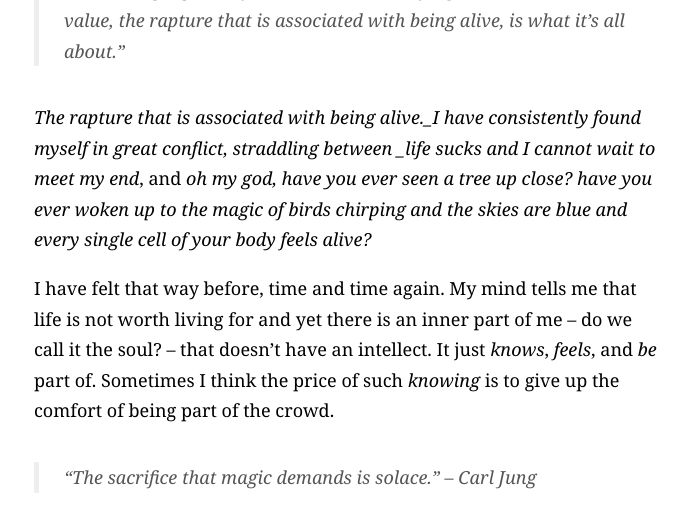
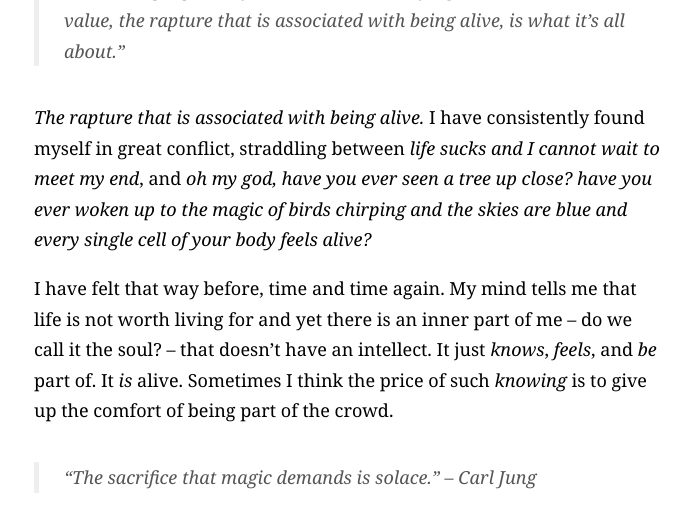
Before and after one commit to wynlim/wynlim.github.io, a Jekyll site: the page built from _posts/2017-11-12-the-sound-of-nature.markdown, in a window 1280 px wide. Shown: the part 450-961 px from the top of the page, without its empty margins (291-981 px from the left). Built offline with Jekyll 4.4.1, drawn with Linux system fonts in a browser that asks for light colours; comment, search, counter and statistics services are not loaded.

Commit message:
Update 2017-11-12-the-sound-of-nature.markdown

```diff
--- a/_posts/2017-11-12-the-sound-of-nature.markdown
+++ b/_posts/2017-11-12-the-sound-of-nature.markdown
@@ -7,9 +7,9 @@ I loved “The Power of Myth” by Joseph Campbell ever since I read it in mid-2
 
 > “What’s the meaning of a flea? It’s just there. That’s it. And your own meaning is that you’re there. We’re so engaged in doing things to achieve purposes of outer value that we forget that the inner value, the rapture that is associated with being alive, is what it’s all about.”
 
-_The rapture that is associated with being alive._I have consistently found myself in great conflict, straddling between _life sucks and I cannot wait to meet my end_, and _oh my god, have you ever seen a tree up close? have you ever woken up to the magic of birds chirping and the skies are blue and every single cell of your body feels alive?_
+_The rapture that is associated with being alive._ I have consistently found myself in great conflict, straddling between _life sucks and I cannot wait to meet my end_, and _oh my god, have you ever seen a tree up close? have you ever woken up to the magic of birds chirping and the skies are blue and every single cell of your body feels alive?_
 
-I have felt that way before, time and time again. My mind tells me that life is not worth living for and yet there is an inner part of me – do we call it the soul? – that doesn’t have an intellect. It just _knows_, _feels_, and _be_ part of. Sometimes I think the price of such _knowing_ is to give up the comfort of being part of the crowd.
+I have felt that way before, time and time again. My mind tells me that life is not worth living for and yet there is an inner part of me – do we call it the soul? – that doesn’t have an intellect. It just _knows_, _feels_, and _be_ part of. It _is_ alive. Sometimes I think the price of such _knowing_ is to give up the comfort of being part of the crowd.
 
 > “The sacrifice that magic demands is solace.” – Carl Jung
 
```
